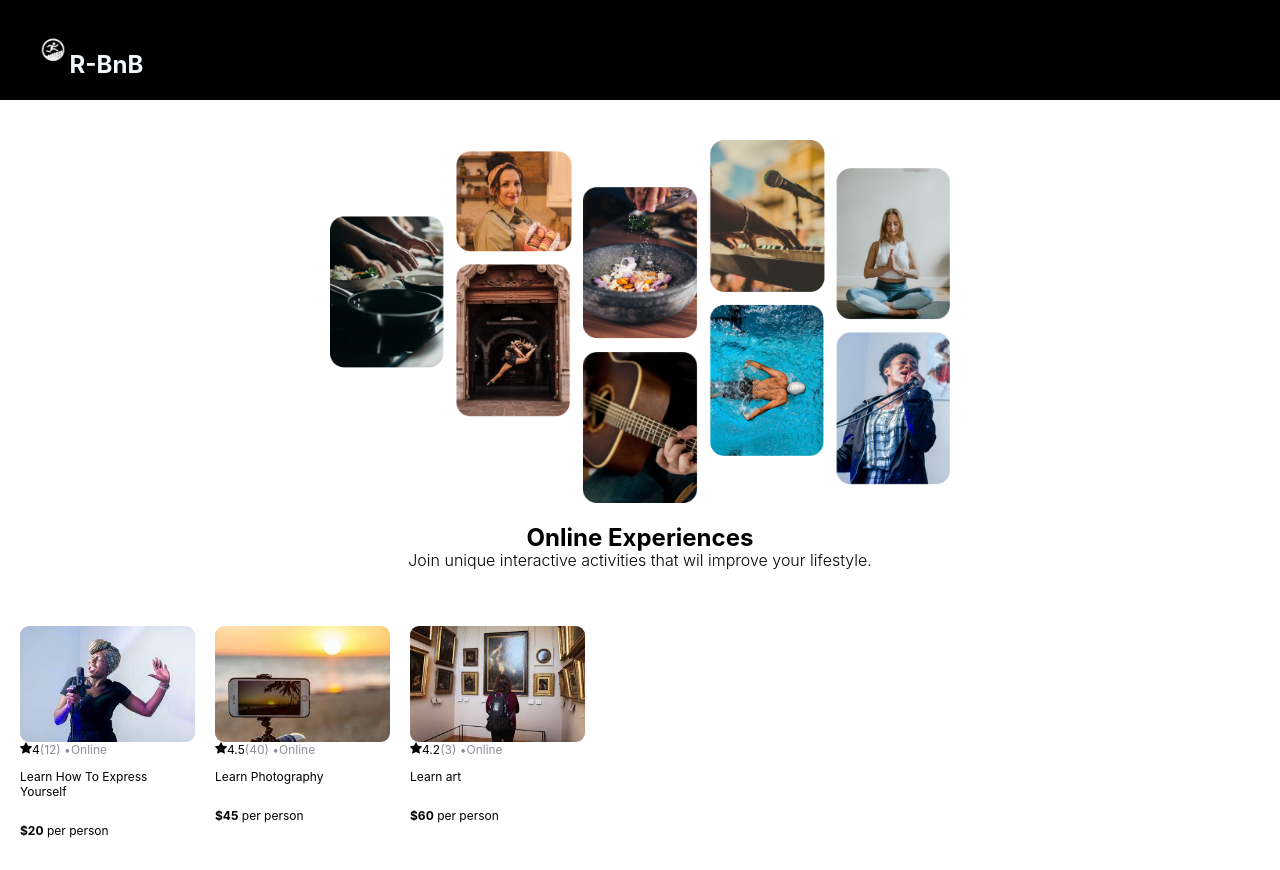
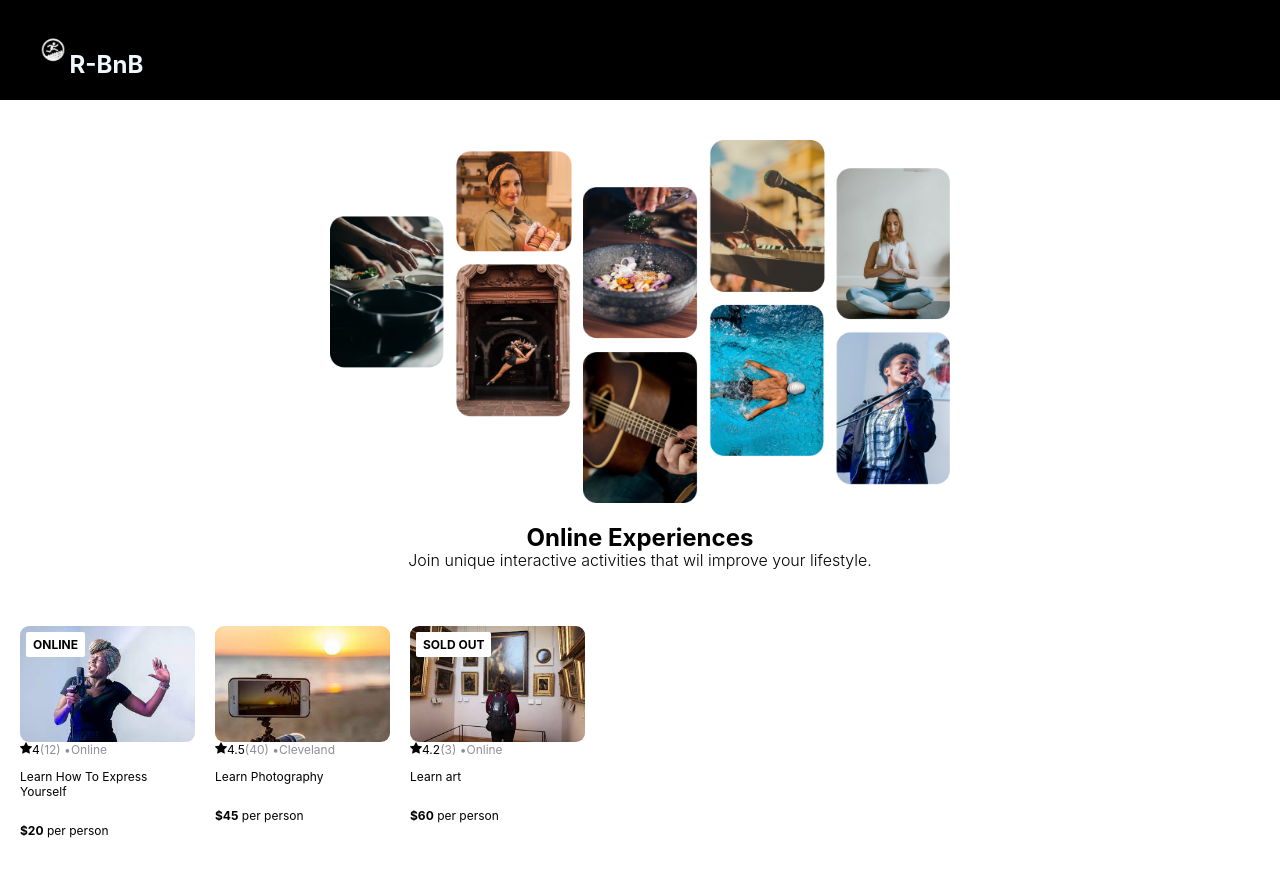
Before and after one commit to Walterhart/R-bnb, a React (Create React App) app in the folder running-bnb/: page / in a window 1280 px wide. Built offline with nearby package versions, Linux system fonts and the light colour scheme.

Commit message:
Add status on card

```diff
--- a/running-bnb/src/App.css
+++ b/running-bnb/src/App.css
@@ -56,6 +56,7 @@ section{
   flex: 0 0 auto;
   display: flex;
   flex-direction: column;
+  position: relative;
 }
 
 .card-stats{
@@ -82,3 +83,14 @@ section{
   gap: 20px;
   overflow-x: auto;
 }
+
+.open-close  {
+  position: absolute;
+  top: 6px;
+  left: 6px;
+  background-color: white;
+  padding: 5px 7px;
+  border-radius: 2px;
+  font-weight: 2px;
+  font-weight: bold;
+}
--- a/running-bnb/src/App.tsx
+++ b/running-bnb/src/App.tsx
@@ -17,6 +17,7 @@ const App: React.FC = () => {
       location ={card.location}
       title = {card.title}
       price = {card.price}
+      openSpots = {card.openSpots}
     />
     )
   });
--- a/running-bnb/src/componets/Card.tsx
+++ b/running-bnb/src/componets/Card.tsx
@@ -9,12 +9,21 @@ interface Props{
   location: string,
   title: string,
   price: number,
+  openSpots: number,
 }
 
 const Card: React.FC<Props> = (props) => {
+  let openStatusText
+  if( props.openSpots === 0){
+    openStatusText = "SOLD OUT"
+  }
+  else if (props.location === "Online"){
+    openStatusText = "ONLINE"
+  }
 
   return (
     <div className='card'>
+     {openStatusText && <div className='open-close'>{openStatusText} </div>}
       <img src={process.env.PUBLIC_URL + `/images/${props.img}`} alt={props.alt}  className='card-image'/>
       <div className='card-stats'>
         <span >< BsStarFill/>{props.rating}</span>
--- a/running-bnb/src/data.ts
+++ b/running-bnb/src/data.ts
@@ -24,7 +24,7 @@ export default [
             rating: 4.5,
             reviewCount: 40
         },
-        location: "Online",
+        location: "Cleveland",
         openSpots: 27,
     },
     {
@@ -39,6 +39,6 @@ export default [
             reviewCount: 3
         },
         location: "Online",
-        openSpots: 6,
+        openSpots: 0,
     }
 ]
```
